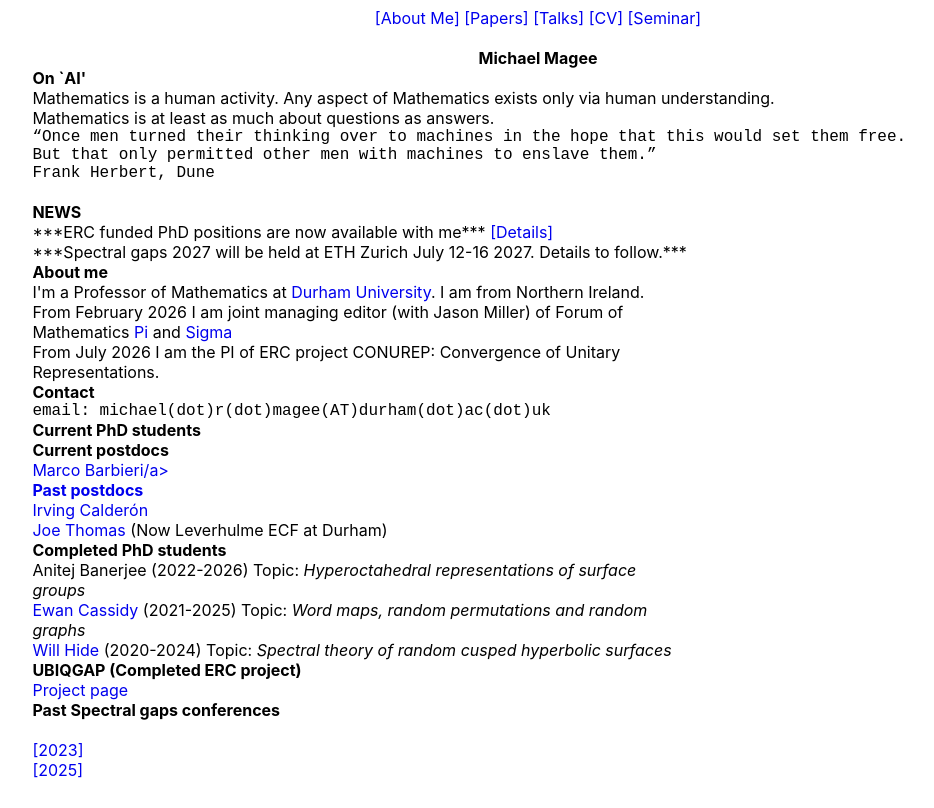
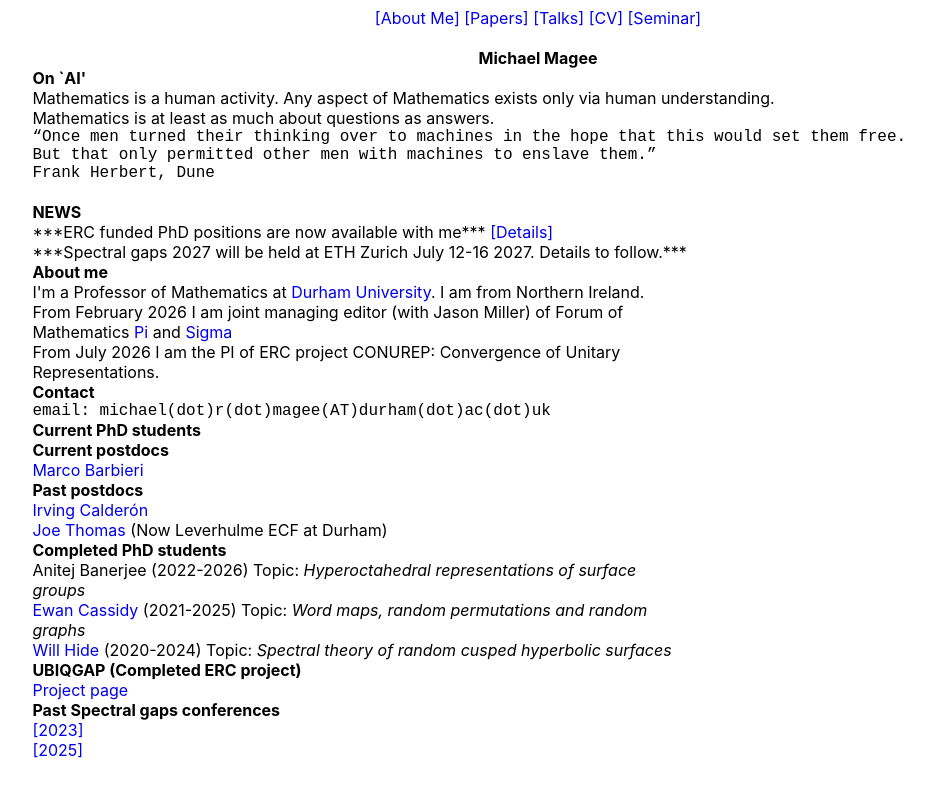
Before and after one commit to michaelrmagee/michaelrmagee.github.io, a plain HTML site: page index.html in a window 1280 px wide. Shown: the whole page, without its empty margins (102-1036 px from the left). Drawn offline with Linux system fonts and the light colour scheme.

Commit message:
Update index.html

```diff
--- a/index.html
+++ b/index.html
@@ -56,7 +56,7 @@ From July 2026 I am the PI of ERC project CONUREP: Convergence of Unitary Repres
 
 <div class="optw"><b>Current PhD students</b></div>
 <div class="optw"><b>Current postdocs</b><br>
-<a href="https://sites.google.com/view/marcobarbieri">Marco Barbieri/a> <br>
+<a href="https://sites.google.com/view/marcobarbieri">Marco Barbieri</a> <br>
 </div>
 
 
@@ -76,7 +76,7 @@ Anitej Banerjee (2022-2026) Topic: <i>Hyperoctahedral representations of surface
 <a href="./UBIQGAP.HTML">Project page</a><br>
 </div>
 
-<div class="optw"><b>Past Spectral gaps conferences</div></b><br>
+<div class="optw"><b>Past Spectral gaps conferences</b><br>
 <a href="./DS_SG.html">[2023]</a><br>
 <a href="https://sites.google.com/view/spectralgaps2025/">[2025]</a><br>
 </div>
```
